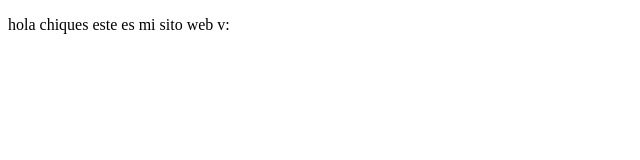
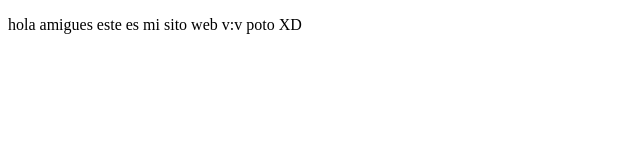
Before and after one commit to theguxz06/proyectodemo, a plain HTML site: page index.html in a window 1280 px wide. Shown: the full height of the page, 0-640 px from the left. Drawn offline with Linux system fonts and the light colour scheme.

Commit message:
cambios de amigues

```diff
--- a/index.html
+++ b/index.html
@@ -8,7 +8,7 @@
 </head>
 <body>
     <p>
-        hola chiques este es mi sito web v:
+        hola amigues este es mi sito web v:v poto XD
     </p>
 </body>
 </html>
```
